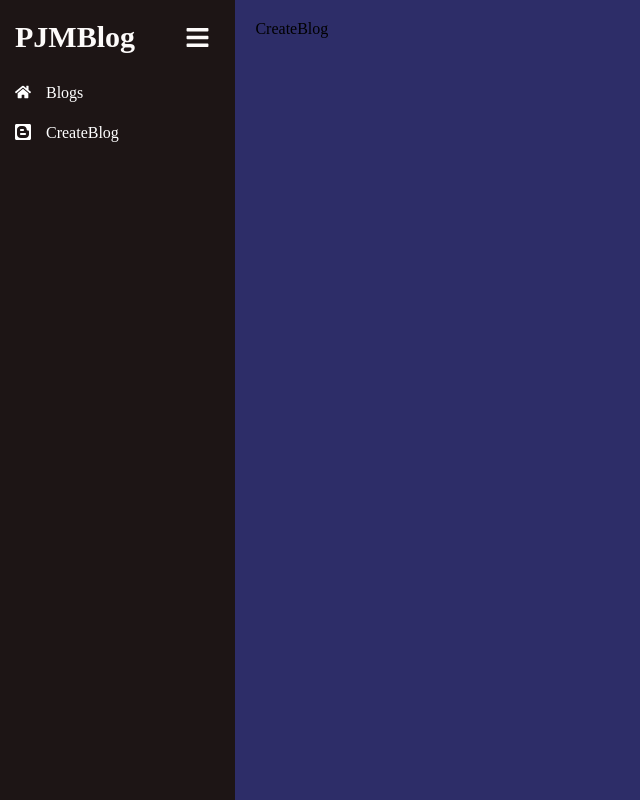
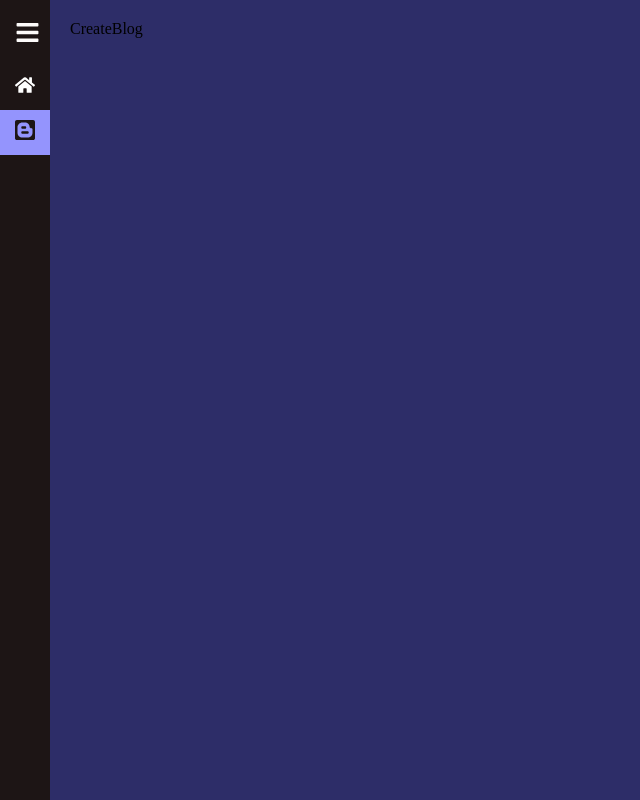
Before and after one commit to pjmiles/blog-feed, a React (Create React App) app: page /create in a window 1280 px wide. Shown: the whole page, without its empty margins (0-640 px from the left). Built offline with nearby package versions, Linux system fonts and the light colour scheme.

Commit message:
active bar

```diff
--- a/src/components/sidebar/SideBar.css
+++ b/src/components/sidebar/SideBar.css
@@ -27,9 +27,11 @@ main{
     font-size: 25px;
     display: flex;
     margin-left: 50px;
+    cursor: pointer;
 }
 .sidebar-link{
     display: flex;
+    font-size: 20px;
     padding: 10px 15px;
     gap: 15px;
     color: var(--alt-light);
@@ -40,3 +42,10 @@ main{
     color: var(--blue-light);
     transition: all 0.5s;
 }
+.side-icon, .link-text {
+    font-size: 20px;
+}
+.active{
+    background-color: var(--blue-light);
+    color: var(--primary);
+}
--- a/src/components/sidebar/SideBar.js
+++ b/src/components/sidebar/SideBar.js
@@ -1,9 +1,12 @@
+import { useState } from "react";
 import { FaHome, FaBars } from "react-icons/fa";
 import { ImBlogger2 } from "react-icons/im";
 import { NavLink } from "react-router-dom";
 import './SideBar.css'
 
 const SideBar = ({ children }) => {
+    const [isOpen, setIsOpen] = useState(false)
+    const toggle = () => setIsOpen(!isOpen)
   const menuItems = [
     {
       path: "/",
@@ -18,18 +21,18 @@ const SideBar = ({ children }) => {
   ];
   return (
     <div className="sidebar-container">
-      <div className="sidebar">
+      <div className="sidebar" style={{width: isOpen ? "300px" : "50px"}}>
         <div className="sidebar-top">
-            <h1 className="logo">PJMBlog</h1>
-            <div className="bars">
-                <FaBars />
+            <h1 className="logo" style={{display: isOpen ? "block" : "none"}}>PJMBlog</h1>
+            <div className="bars" style={{marginLeft: isOpen ? "50px" : "0px"}}>
+                <FaBars onClick={toggle}/>
             </div>
         </div>
         {
             menuItems.map((item, index) => (
-                <NavLink to={item.path} key={index} className="sidebar-link">
+                <NavLink to={item.path} key={index} className="sidebar-link" activeClassName="active">
                     <div className="side-icon">{item.icon}</div>
-                    <div className="link-text">{item.name}</div>
+                    <div style={{display: isOpen ? "block" : "none"}} className="link-text">{item.name}</div>
                 </NavLink>
             ))
         }
```
